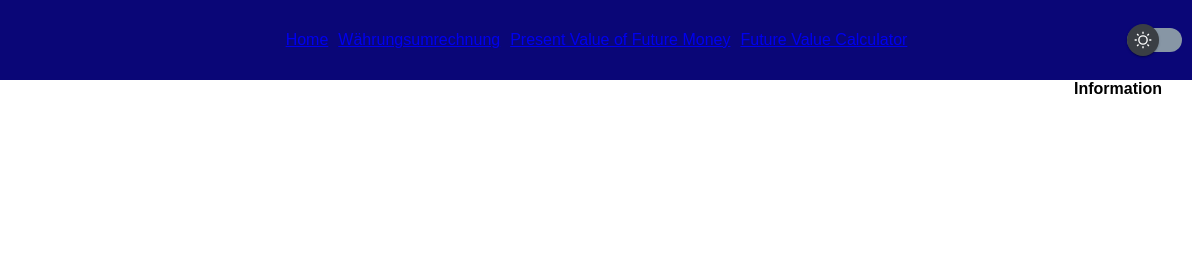
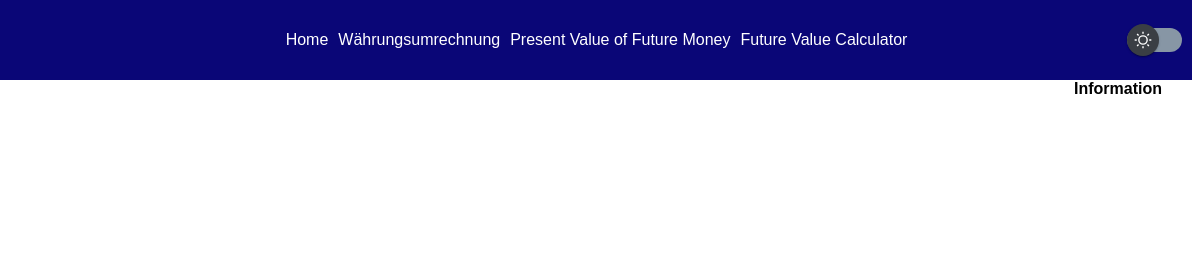
Before and after one commit to mihabataeido/currency-converter, a plain HTML site: page Index.html in a window 1280 px wide. Shown: the top 280 px of the page, 88-1280 px from the left. Drawn offline with Linux system fonts and the light colour scheme.

Commit message:
tabs on header changed to white

```diff
--- a/styles.css
+++ b/styles.css
@@ -49,6 +49,12 @@ header.dark {
   background-color:  rgb(10, 6, 119);
   color: #fff;
 }
+
+.tab-container a {
+  color: white;
+  text-decoration: none; /* Optionally, remove underlines */
+}
+
 
 .tab-container li {
   padding: 5px;
```
